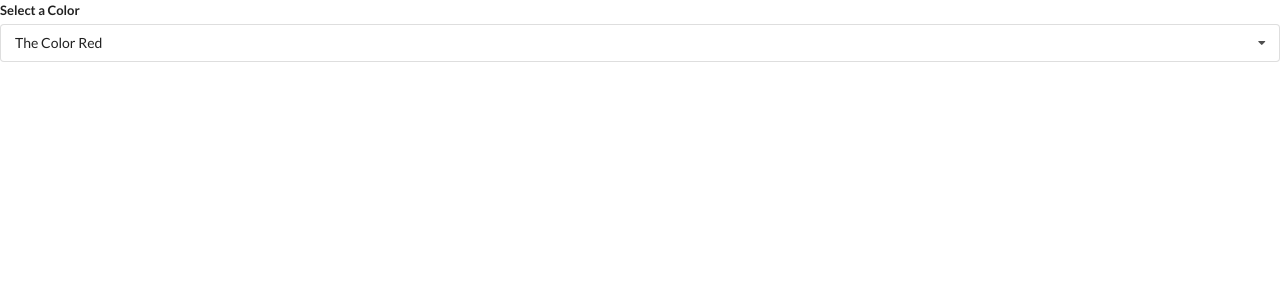
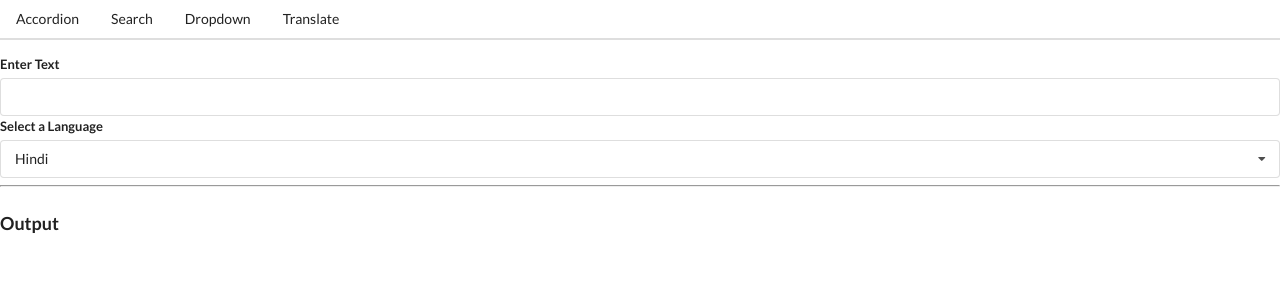
Before and after one commit to imajeet5/react-widgets-app, a React (Create React App) app: page /translate in a window 1280 px wide. Shown: the top 300 px of the page. Built offline with nearby package versions, Linux system fonts and the light colour scheme; no server answers.

Commit message:
added Router and header

```diff
--- a/src/App.js
+++ b/src/App.js
@@ -1,31 +1,34 @@
 import React, { useState } from "react";
-import Dropdown from "./components/Dropdown";
-import Translate from "./components/Translate";
-
-const options = [
-  {
-    label: "The Color Red",
-    value: "red",
-  },
-  {
-    label: "The Color Green",
-    value: "green",
-  },
-  {
-    label: "A Shade of Blue",
-    value: "blue",
-  },
-];
+// import Dropdown from "./components/Dropdown";
+// import Translate from "./components/Translate";
+// import Accordion from "./components/Accordion";
+// import
+import { Accordion, Search, Translate, Dropdown, Header } from "./components";
+import { items, options } from "./data";
+import Route from "./router/router";
 
 const App = () => {
   const [selected, setSelected] = useState(options[0]);
   return (
     <div>
-      <Dropdown
-        selected={selected}
-        onSelectedChange={setSelected}
-        options={options}
-      />
+      <Header />
+      <Route path="/">
+        <Accordion items={items} />
+      </Route>
+      <Route path="/list">
+        <Search />
+      </Route>
+      <Route path="/dropdown">
+        <Dropdown
+          label="Select a color"
+          options={options}
+          selected={selected}
+          onSelectedChange={setSelected}
+        />
+      </Route>
+      <Route path="/translate">
+        <Translate />
+      </Route>
     </div>
   );
 };
--- a/src/bugs/Dropdown.js
+++ b/src/bugs/Dropdown.js
@@ -5,6 +5,8 @@
   const [index, setIndex] = useState(1);
   const ref = useRef();
 
+  // are we are using the index variable here but it is not passed into the array, so as useEffect is executed once and initial value
+  // is used by the callback in
   useEffect(() => {
     document.body.addEventListener("click", (event) => {
       if (ref.current.contains(event.target)) return;
--- a/src/components/Accordion.js
+++ b/src/components/Accordion.js
@@ -23,12 +23,7 @@
     );
   });
 
-  return (
-    <div className="ui styled accordion">
-      {renderedItems}
-      <h1>{activeIndex}</h1>
-    </div>
-  );
+  return <div className="ui styled accordion">{renderedItems}</div>;
 };
 
 export default Accordion;
--- /dev/null
+++ b/src/components/Convert.js
@@ -0,0 +1,42 @@
+import React, { useState, useEffect } from "react";
+import axios from "axios";
+
+const Convert = ({ language, text }) => {
+  const [translated, setTranslated] = useState("");
+  const [debounceTerm, setDebounceTerm] = useState(text);
+
+  useEffect(() => {
+    const timeOutId = setTimeout(() => {
+      setDebounceTerm(text);
+    }, 1000);
+
+    return () => {
+      clearTimeout(timeOutId);
+    };
+  }, [text]);
+  // useEffect hook
+  useEffect(() => {
+    const doTranslation = async () => {
+      const params = {
+        q: debounceTerm,
+        target: language.value,
+        key: "AIzaSyCHUCmpR7cT_yDFHC98CZJy2LTms-IwDlM",
+      };
+      const { data } = await axios.post(
+        "https://translation.googleapis.com/language/translate/v2",
+        {},
+        {
+          params,
+        }
+      );
+
+      setTranslated(data.data.translations[0].translatedText);
+    };
+    doTranslation();
+  }, [debounceTerm,language]);
+
+  // returned JSX
+  return <div>{translated}</div>;
+};
+
+export default Convert;
--- a/src/components/Dropdown.js
+++ b/src/components/Dropdown.js
@@ -1,6 +1,6 @@
 import React, { useState, useEffect, useRef } from "react";
 
-const Dropdown = ({ options, selected, onSelectedChange }) => {
+const Dropdown = ({ options, selected, label, onSelectedChange }) => {
   // states
   const [open, setOpen] = useState(false);
 
@@ -45,7 +45,7 @@
   return (
     <div ref={ref} className="ui form">
       <div className="field">
-        <label className="label">Select a Color</label>
+        <label className="label">{label}</label>
         <div
           className={`ui selection dropdown ${open ? "visible active" : ""} `}
           onClick={() => setOpen(!open)}
--- /dev/null
+++ b/src/components/Header.js
@@ -0,0 +1,22 @@
+import React from "react";
+import Link from "../router/Link";
+
+const Header = () => {
+  return (
+    <div className="ui secondary pointing menu">
+      <Link href="/" className="item">
+        Accordion
+      </Link>
+      <Link href="/list" className="item">
+        Search
+      </Link>
+      <Link href="/dropdown" className="item">
+        Dropdown
+      </Link>
+      <Link href="/translate" className="item">
+        Translate
+      </Link>
+    </div>
+  );
+};
+export default Header;
--- a/src/components/Search.js
+++ b/src/components/Search.js
@@ -34,14 +34,13 @@
         },
       });
 
-      if (data.query) {
-        setResults(data.query.search);
+      if (window.location.pathname !== "/list") {
+        return;
       }
+      setResults(data.query.search);
     };
-    search()
+    search();
   }, [debouncedTerm]);
-
-
 
   const renderedResults = results.map((result) => {
     return (
--- a/src/components/Translate.js
+++ b/src/components/Translate.js
@@ -1,5 +1,8 @@
 import React, { useState } from "react";
 import Dropdown from "./Dropdown";
+import Convert from "./Convert";
+
+//
 
 const options = [
   {
@@ -22,13 +25,25 @@
 
 const Translate = () => {
   const [language, setLanguage] = useState(options[2]);
+  const [text, setText] = useState("");
   return (
     <div>
+      <div className="ui form">
+        <div className="field">
+          <label>Enter Text</label>
+          <input value={text} onChange={(e) => setText(e.target.value)} />
+        </div>
+      </div>
+
       <Dropdown
+        label="Select a Language"
         selected={language}
         onSelectedChange={setLanguage}
         options={options}
       />
+      <hr />
+      <h3 className="ui header">Output</h3>
+      <Convert text={text} language={language} />
     </div>
   );
 };
--- /dev/null
+++ b/src/components/index.js
@@ -0,0 +1,11 @@
+import _Accordion from "./Accordion";
+import _Dropdown from "./Dropdown";
+import _Search from "./Search";
+import _Translate from "./Translate";
+import _Header from "./Header";
+
+export const Accordion = _Accordion;
+export const Dropdown = _Dropdown;
+export const Search = _Search;
+export const Translate = _Translate;
+export const Header = _Header;
--- /dev/null
+++ b/src/data/index.js
@@ -0,0 +1,29 @@
+export const items = [
+  {
+    title: "What is React?",
+    content: "React is a front end javascript framework",
+  },
+  {
+    title: "Why use React?",
+    content: "React is a favorite JS library among engineers",
+  },
+  {
+    title: "How do you use React?",
+    content: "You use React by creating components",
+  },
+];
+
+export const options = [
+  {
+    label: "The Color Red",
+    value: "red",
+  },
+  {
+    label: "The Color Green",
+    value: "green",
+  },
+  {
+    label: "A Shade of Blue",
+    value: "blue",
+  },
+];
--- /dev/null
+++ b/src/router/Link.js
@@ -0,0 +1,20 @@
+import React from "react";
+
+const Link = ({ children, ...restProps }) => {
+  const onClick = (event) => {
+    if (event.metaKey || event.ctrlKey) {
+      return;
+    }
+    event.preventDefault();
+    window.history.pushState({}, "", restProps.href);
+    const navEvent = new PopStateEvent("popstate");
+    window.dispatchEvent(navEvent);
+  };
+  return (
+    <a onClick={onClick} {...restProps}>
+      {children}
+    </a>
+  );
+};
+
+export default Link;
--- /dev/null
+++ b/src/router/router.js
@@ -0,0 +1,20 @@
+import { useState, useEffect } from "react";
+
+const Route = ({ path, children }) => {
+  const [currentPath, setCurrentPath] = useState(window.location.pathname);
+  // useEffect hook
+  useEffect(() => {
+    const onLocationChanged = () => {
+      // when this location changes this function will get executed and we want to update the new state
+      setCurrentPath(window.location.pathname);
+    };
+    window.addEventListener("popstate", onLocationChanged);
+
+    return () => {
+      window.removeEventListener("popstate", onLocationChanged);
+    };
+  }, []);
+  return currentPath === path ? children : null;
+};
+
+export default Route;
```
